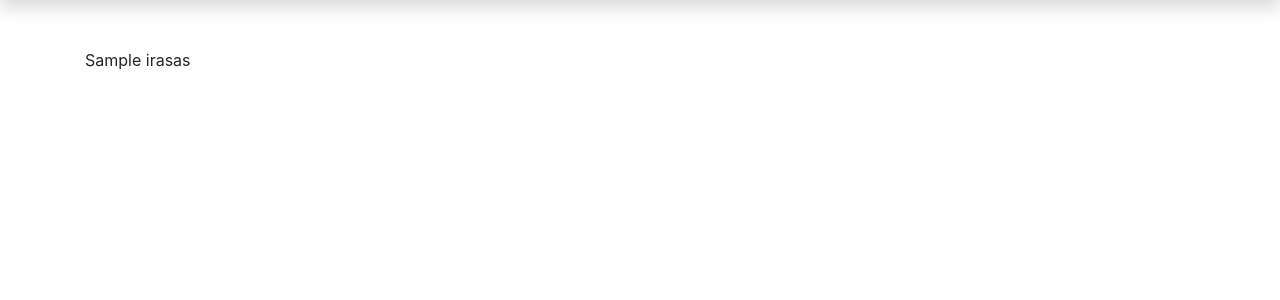
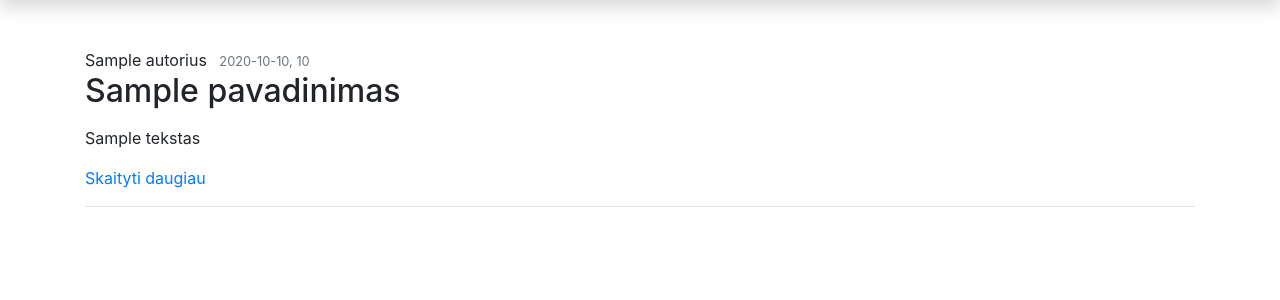
Before and after one commit to DonatasNoreika/django_tinklarastis_2022_10, a Django app: template mysite/myblog/templates/irasai.html in a window 1280 px wide. Shown: the part 56-356 px from the top of the page. Run offline with Django 4.2, Linux system fonts and the light colour scheme; the template is opened without the code that fills it: most values are stand-ins (such as "Sample title", 1, 10 or a date in 2020); some libraries are stand-ins or nearby versions.

Commit message:
Papildytas įrašų atvaizdavimo puslapis

```diff
--- a/mysite/myblog/templates/base.html
+++ b/mysite/myblog/templates/base.html
@@ -7,6 +7,7 @@
   <meta name="viewport" content="width=device-width, initial-scale=1">
   <link rel="stylesheet" href="https://stackpath.bootstrapcdn.com/bootstrap/4.1.3/css/bootstrap.min.css" integrity="sha384-MCw98/SFnGE8fJT3GXwEOngsV7Zt27NXFoaoApmYm81iuXoPkFOJwJ8ERdknLPMO" crossorigin="anonymous">
   <link rel="stylesheet" href="https://cdnjs.cloudflare.com/ajax/libs/font-awesome/4.7.0/css/font-awesome.min.css">
+    {% load static %}
 </head>
 <body>
 
--- a/mysite/myblog/templates/irasai.html
+++ b/mysite/myblog/templates/irasai.html
@@ -3,7 +3,25 @@
 {% block title %}Įrašai{% endblock %}
 
 {% block content %}
+
+{% if irasai %}
 {% for irasas in irasai %}
-{{ irasas }}
+<article class="media content-section">
+    <div class="media-body">
+        <div class="article-metadata">
+            <a class="mr-2">{{ irasas.autorius }}</a>
+            <small class="text-muted">{{ irasas.data|date:"Y-m-d, f" }}</small>
+        </div>
+        <h2><a class="article-title">{{ irasas.pavadinimas }}</a></h2>
+        <p class="article-content">{{ irasas.tekstas|safe|truncatewords:"20"|linebreaks }}</p>
+        <p class="card-text">
+            <a href="">Skaityti daugiau</a>
+        </p>
+    </div>
+</article>
+<hr>
 {% endfor %}
+{% else %}
+<p>Straipsnių nėra</p>
+{% endif %}
 {% endblock %}
```
